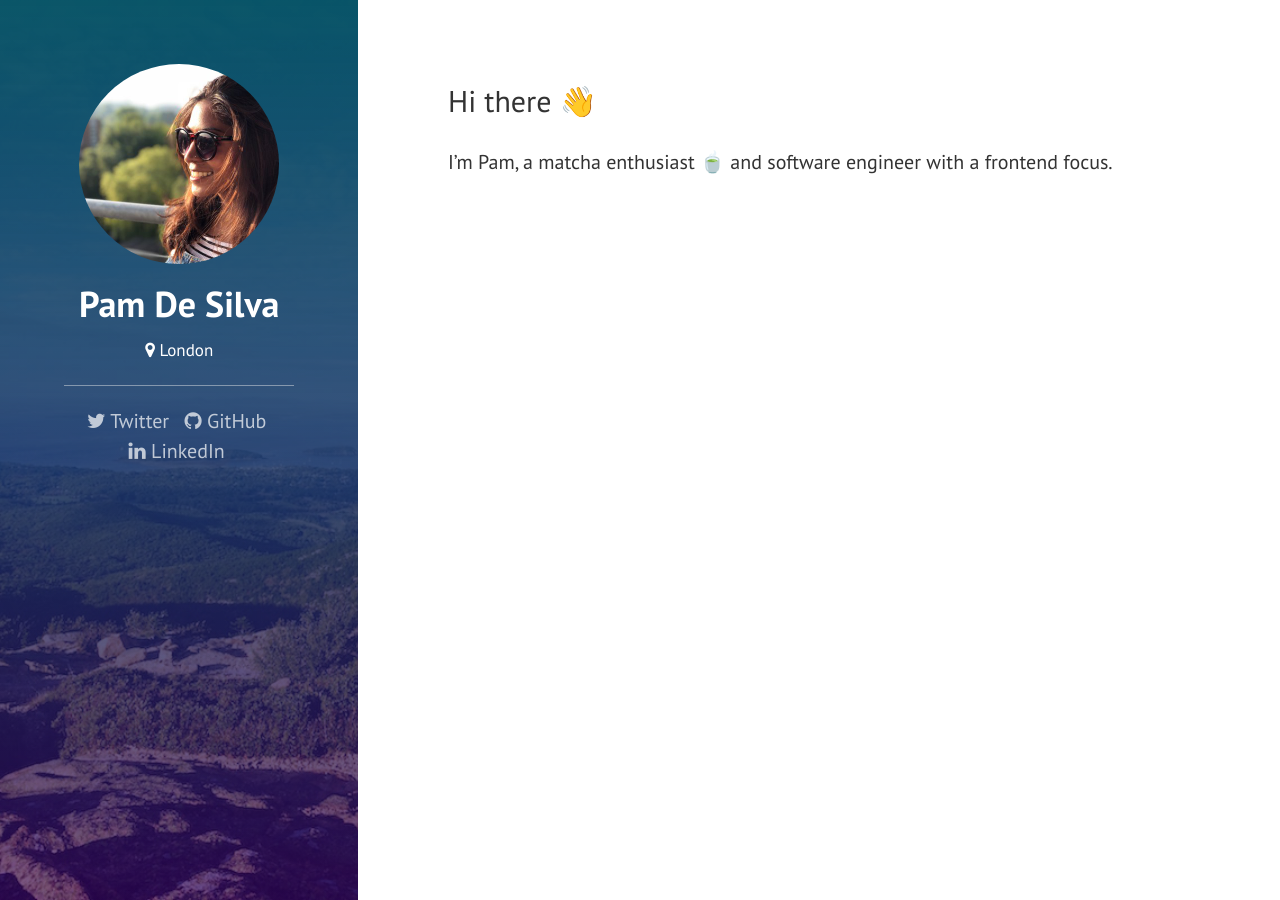
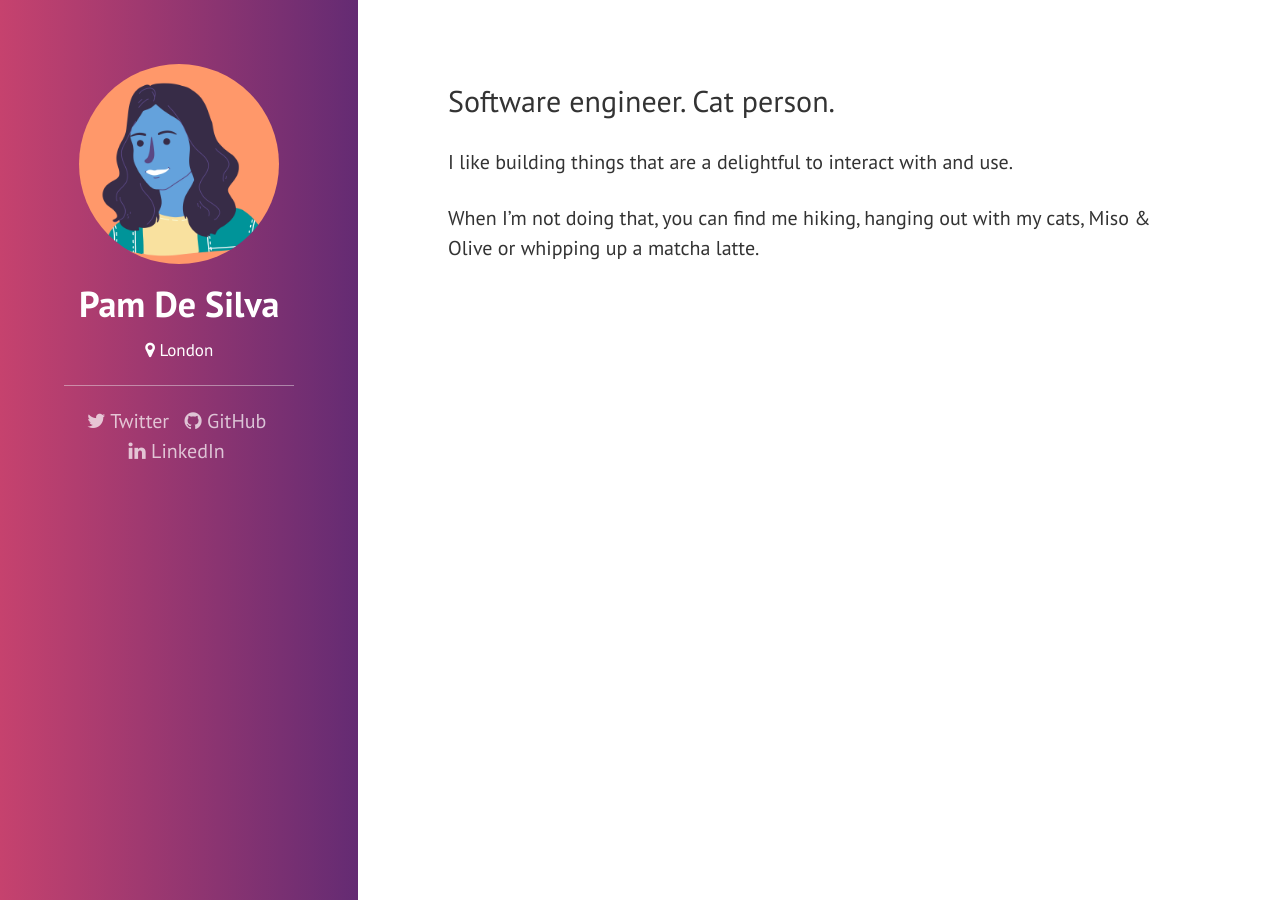
Before and after one commit to pamdesilva/personal-site, a Jekyll site: the page built from index.md, in a window 1280 px wide. Built offline with Jekyll 4.4.1, drawn with Linux system fonts in a browser that asks for light colours; nearby versions of some CDN libraries.

Commit message:
chore: update profile pic + copy

```diff
--- a/_layouts/default.html
+++ b/_layouts/default.html
@@ -51,7 +51,7 @@
   <body>
     <div class="full-container">
       <header class="col-left">
-        <img class="profilepic" src="/assets/img/pam_sqr.jpg" alt="" />
+        <img class="profilepic" src="/assets/img/pam_1.png" alt="" />
         <h1>Pam De Silva</h1>
         <small><i class="fa fa-map-marker"> </i> London</small>
 
@@ -81,7 +81,7 @@
       <article class="col-right">
         <div class="main-text">
           <section>
-            <h2>Hi there 👋</h2>
+            <h2>Software engineer. Cat person.</h2>
             {{ content }}
           </section>
         </div>
--- a/css/main.css
+++ b/css/main.css
@@ -15,13 +15,9 @@ body {
 }
 
 .col-left {
-  background:
-    linear-gradient(
-      rgba(3, 81, 99, 0.96),
-      rgba(52, 3, 99, 0.65)
-    ),
-    url(/assets/img/col-left-background.jpg);
-	background-size: cover;
+  background: #642B73;  /* fallback for old browsers */
+  background: -webkit-linear-gradient(to right, #C6426E, #642B73);  /* Chrome 10-25, Safari 5.1-6 */
+  background: linear-gradient(to right, #C6426E, #642B73); /* W3C, IE 10+/ Edge, Firefox 16+, Chrome 26+, Opera 12+, Safari 7+ */
   text-align: center;
   color: white;
 }
--- a/index.md
+++ b/index.md
@@ -2,4 +2,6 @@
 layout: default
 ---
 
-I'm Pam, a matcha enthusiast 🍵 and software engineer with a frontend focus.
+I like building things that are a delightful to interact with and use.
+
+When I'm not doing that, you can find me hiking, hanging out with my cats, Miso & Olive or whipping up a matcha latte.
```
Also changed, not shown: assets/img/pam_1.png (added), assets/img/pam_sqr.jpg (deleted).
